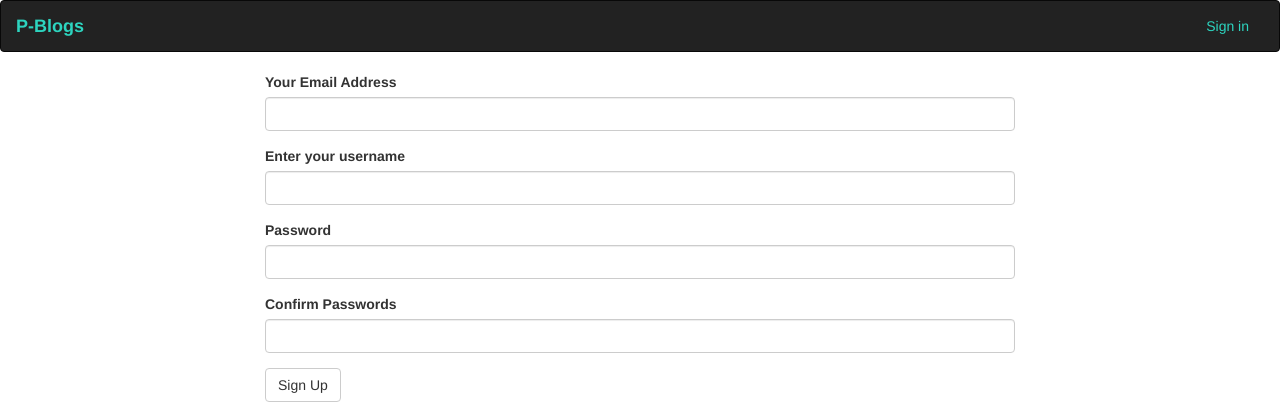
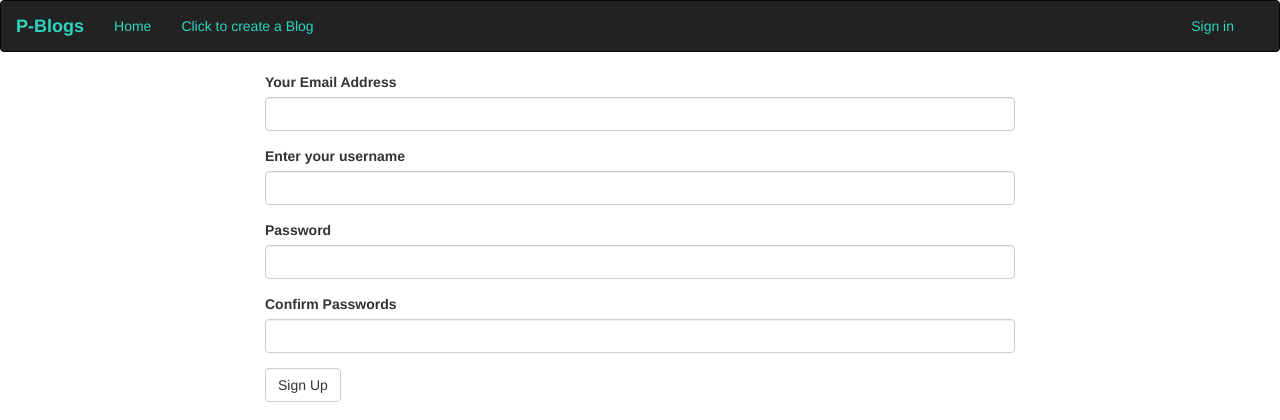
Before and after one commit to kema-ray/Blog-Post, a Flask app: page /authenticate/register in a window 1280 px wide. Shown: the top 420 px of the page. Run offline with Flask 2, Linux system fonts and the light colour scheme; some libraries are stand-ins or nearby versions; some web fonts are replaced.

Commit message:
make changes to the navbar

```diff
--- a/app/static/css/style.css
+++ b/app/static/css/style.css
@@ -23,4 +23,6 @@ body{
 #card4 {
   background-color: #334155;
   font-family: 'Macondo', cursive;
+  margin-top: 15%;
+  text-align: center;
 }
--- a/app/templates/blogs.html
+++ b/app/templates/blogs.html
@@ -1,7 +1,6 @@
 {% extend 'base.html'%}
 {% block content %}
 <div class="card" style="width: 18rem;">
-    <img src="..." class="card-img-top" alt="...">
     <div class="card-body">
       <h5 class="card-title">{{blogs.title}}</h5>
       <p class="card-text">{{blogs.post}}</p>
--- a/app/templates/navbar.html
+++ b/app/templates/navbar.html
@@ -10,7 +10,13 @@
             <a class="navbar-brand" href="/" style="color: #2dd4bf;"> <strong>P-Blogs</strong> </a>
         </div>
         <div class="navbar-collapse collapse">
+            <ul class="nav navbar-nav">
+                <li><a href="/"style="color: #2dd4bf;">Home</a></li>
+                <li><a href="{{url_for('main.new_Blog')}}" style="color: #2dd4bf;">Click to create a Blog</a></li>
+            </ul>
+        <div class="navbar-collapse collapse">
             <ul class="nav navbar-nav navbar-right">
+                <!-- <li><a href="/"style="color: #2dd4bf;">Home</a></li> -->
                 {% if current_user.is_authenticated %}
                 <li style="color:white;padding:15px;">{{current_user.username}}</li>
                 <li><a href="{{url_for('main.profile',uname=current_user.username)}}">Profile</a></li>
@@ -20,6 +26,7 @@
                 {%endif%}
             </ul>
         </div>
+        </div>
 
     </div>
 </div>
```
